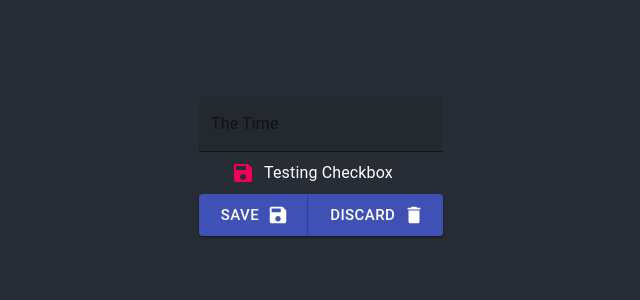
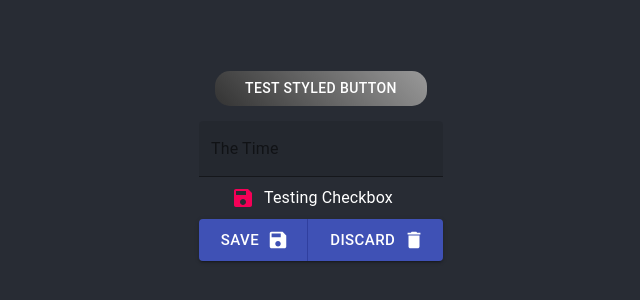
Before and after one commit to JWoltjen/material-ui-react-demo, a React (Create React App) app: page / in a window 1280 px wide. Shown: the part 234-534 px from the top of the page, without its empty margins (319-959 px from the left). Built offline with nearby package versions, Linux system fonts and the light colour scheme.

Commit message:
Add custom styling to button

```diff
--- a/src/App.js
+++ b/src/App.js
@@ -7,6 +7,24 @@
 import Checkbox from '@material-ui/core/Checkbox'
 import FormControlLabel from '@material-ui/core/FormControlLabel'
 import TextField from '@material-ui/core/Textfield'
+
+import { makeStyles } from '@material-ui/core/styles'
+
+const useStyles = makeStyles({
+  root: {
+    background: 'linear-gradient(45deg, #333, #999)',
+    border: 0,
+    marginBottom: 15,
+    borderRadius: 15,
+    color: 'white',
+    padding: '5px 30px'
+  }
+})
+
+function ButtonStyled(){
+  const classes = useStyles();
+  return <Button className={classes.root}>Test Styled Button</Button>
+}
 
 function CheckboxExample() {
   const [checked, setChecked] = React.useState(true)
@@ -30,6 +48,7 @@
   return (
     <div className="App">
       <header className='App-header'>
+      <ButtonStyled/>
       <TextField
         variant='filled'
         color='secondary'
```
Also changed, not shown: 1 other file (tests, documents, lock files or other folders).
